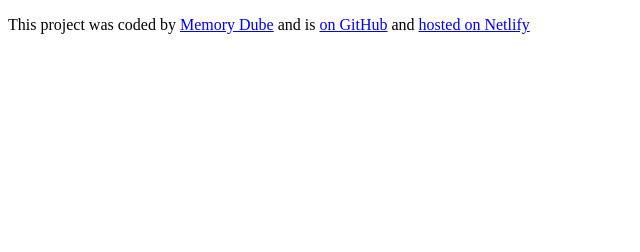
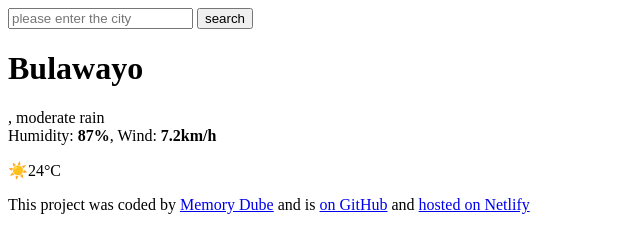
Before and after one commit to MemoryDube807/weather_app_project, a plain HTML site: page index.html in a window 1280 px wide. Shown: the whole page, without its empty margins (0-640 px from the left). Drawn offline with Linux system fonts and the light colour scheme.

Commit message:
updated my html file

```diff
--- a/index.html
+++ b/index.html
@@ -6,14 +6,39 @@
     <title>Document</title>
 </head>
 <body>
+    <header>
 
+        <form >
+            <input type= "search" placeholder="please enter the city" required>
+            <input type= "submit" value = "search">
+        </form>
+    </header>
+
+    <main>
+
+        <div class="current-weather">
+            <div>
+              <h1 class="current-city" id="current-city">Bulawayo</h1>
+              <p class="current-details">
+                <span id="current-date"></span>, moderate rain <br />
+                Humidity: <strong>87%</strong>, Wind: <strong>7.2km/h</strong>
+              </p>
+            </div>
+            <div class="current-temperature">
+              <span class="current-temperature-icon">☀️</span
+              ><span class="current-temperature-value" id="current-temperature"
+                >24</span
+              ><span class="current-temperature-unit">°C</span>
+            </div>
+          </div>
+    </main>
 
     <footer>
         <p>
             This project was coded by
             <a href="https://github.com//MemoryDube807" target="_blank">Memory Dube</a> and is
             <a href="https://github.com/MemoryDube807/weather_app_project" target="_blank"> on GitHub</a> and
-            <a href="https://memory-dube-weather-app.netlify.app/" target="_blank">hosted on Netlify</a>
+            <a href="https://memo-weather.netlify.app/" target="_blank">hosted on Netlify</a>
         </p>
     </footer>
 </body>
```
